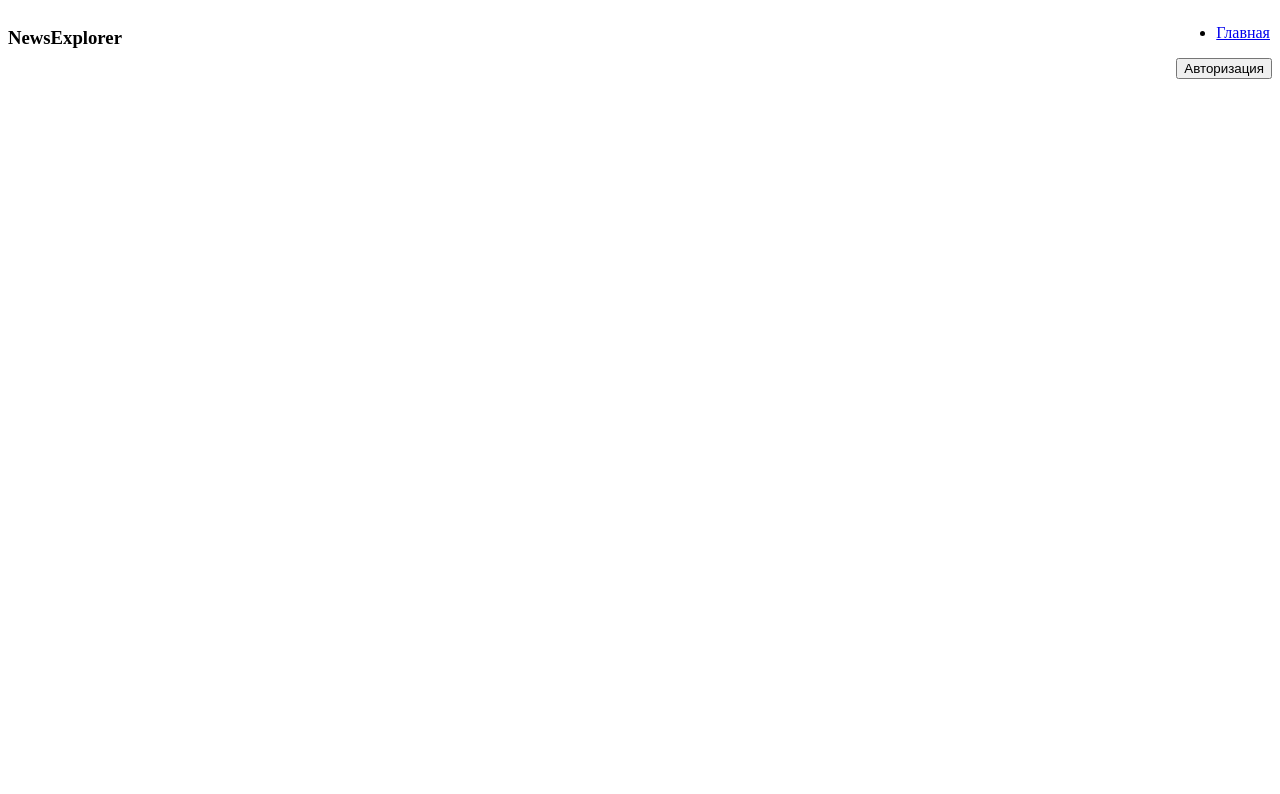
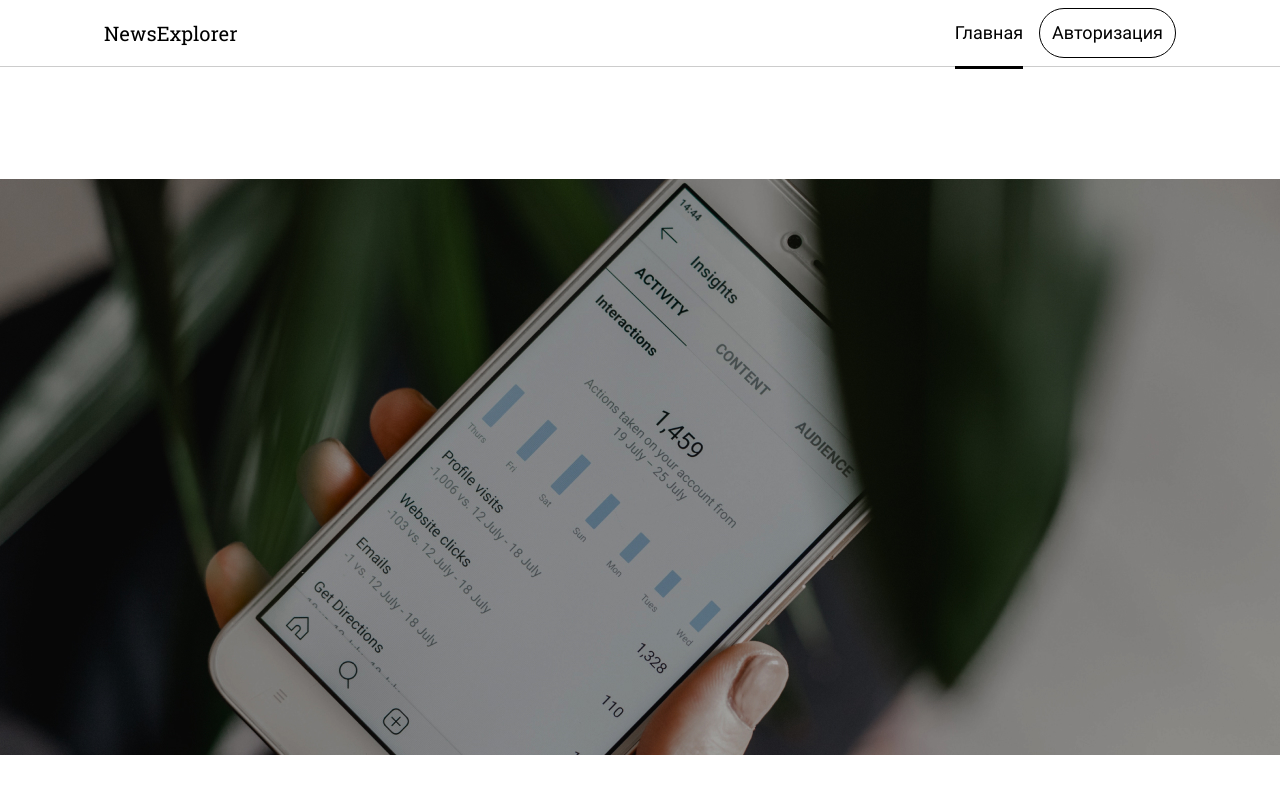
Before and after one commit to leka-ren/frontend-NewsExplorer, a website built with webpack: page src/index.html in a window 1280 px wide. Built offline with nearby package versions, Linux system fonts and the light colour scheme.

Commit message:
header стили

```diff
--- /dev/null
+++ b/src/blocks/header/__authorization-button/header__authorization-button.css
@@ -0,0 +1,14 @@
+.header__authorization-button {
+  height: min-content;
+  padding: 12px;
+  outline: none;
+  background-color: rgba(0, 0, 0, 0);
+  border: 1px solid #000;
+  box-sizing: border-box;
+  border-radius: 100px;
+  font-family: "Roboto", Arial, Helvetica, sans-serif;
+  font-style: normal;
+  font-weight: 500;
+  font-size: 18px;
+  line-height: 24px;
+}
--- /dev/null
+++ b/src/blocks/header/__home-link/header__home-link.css
@@ -0,0 +1,9 @@
+.header__home-link {
+  text-decoration: none;
+  color: #000;
+  font-family: "Roboto", Arial, Helvetica, sans-serif;
+  font-style: normal;
+  font-weight: 500;
+  font-size: 18px;
+  line-height: 24px;
+}
--- /dev/null
+++ b/src/blocks/header/__link/_active/header__link_active.css
@@ -0,0 +1,3 @@
+.header__link_active {
+    border-bottom: 3px solid #000;
+}
--- /dev/null
+++ b/src/blocks/header/__link/header__link.css
@@ -0,0 +1,11 @@
+@import url('./_active/header__link_active.css');
+
+.header__link {
+    list-style: none;
+    margin: 0;
+    padding: 0;
+    height: 100%;
+    display: flex;
+    flex-direction: column;
+    justify-content: center;
+}
--- /dev/null
+++ b/src/blocks/header/__links/header__links.css
@@ -0,0 +1,8 @@
+.header__links {
+    display: flex;
+    flex-direction: row;
+    flex-wrap: nowrap;
+    height: 100%;
+    padding: 0;
+    margin: 0 16px 0 0;
+}
--- /dev/null
+++ b/src/blocks/header/__parameters/header__parameters.css
@@ -0,0 +1,9 @@
+.header__parameters {
+    height: 100%;
+    align-items: center;
+    padding: 0;
+    display: flex;
+    flex-direction: row;
+    flex-wrap: nowrap;
+    margin: 0 104px;
+}
--- /dev/null
+++ b/src/blocks/header/__title/header__title.css
@@ -0,0 +1,8 @@
+.header__title {
+  font-family: 'Roboto Slab', Arial, Helvetica, sans-serif;
+  font-style: normal;
+  font-weight: bold;
+  font-size: 20px;
+  margin: 0 104px;
+  align-self: center;
+}
--- a/src/blocks/header/header.css
+++ b/src/blocks/header/header.css
@@ -1,7 +1,30 @@
+@import url("./__parameters/header__parameters.css");
+@import url("./__link/header__link.css");
+@import url("./__links/header__links.css");
+@import url("./__title/header__title.css");
+@import url("./__home-link/header__home-link.css");
+@import url("./__authorization-button/header__authorization-button.css");
+
 .header {
-    width: 100%;
-    display: flex;
-    flex-direction: row;
-    flex-wrap: nowrap;
-    justify-content: space-between;
+  height: 80px;
+  margin: 0;
+  padding: 0;
+  width: 100%;
+  display: flex;
+  flex-direction: row;
+  flex-wrap: nowrap;
+  justify-content: space-between;
+  border-bottom: solid rgba(0, 0, 0, 0.2) 1px;
 }
+
+@media screen and (max-width: 1280px) {
+  .header {
+    height: 66px;
+  }
+}
+
+@media screen and (max-width: 600px) {
+  .header {
+    height: 56px;
+  }
+}
--- /dev/null
+++ b/src/blocks/search/search.css
@@ -0,0 +1,9 @@
+.search {
+  margin: 0;
+  padding: 0;
+  background-image: url("../../images/georgia-de-lotz--UsJoNxLaNo-unsplash.jpg");
+  background-position: center;
+  background-repeat: no-repeat;
+  height: 100vh;
+  width: 100vw;
+}
--- a/src/index.css
+++ b/src/index.css
@@ -1 +1,8 @@
-@import url('./blocks/header/header.css');
+@import url("./vendor/fonts.css");
+@import url("./blocks/header/header.css");
+@import url("./blocks/search/search.css");
+
+body {
+  margin: 0;
+  padding: 0;
+}
--- a/src/index.html
+++ b/src/index.html
@@ -16,8 +16,8 @@
             <h3 class="header__title">NewsExplorer</h3>
             <div class="header__parameters">
                 <ul class="header__links">
-                    <li class="header__link">
-                        <a class="header__home" href="#">Главная</a>
+                    <li class="header__link header__link_active">
+                        <a class="header__home-link" href="#">Главная</a>
                     </li>
                 </ul>
                 <button class="header__authorization-button">Авторизация</button>
```
